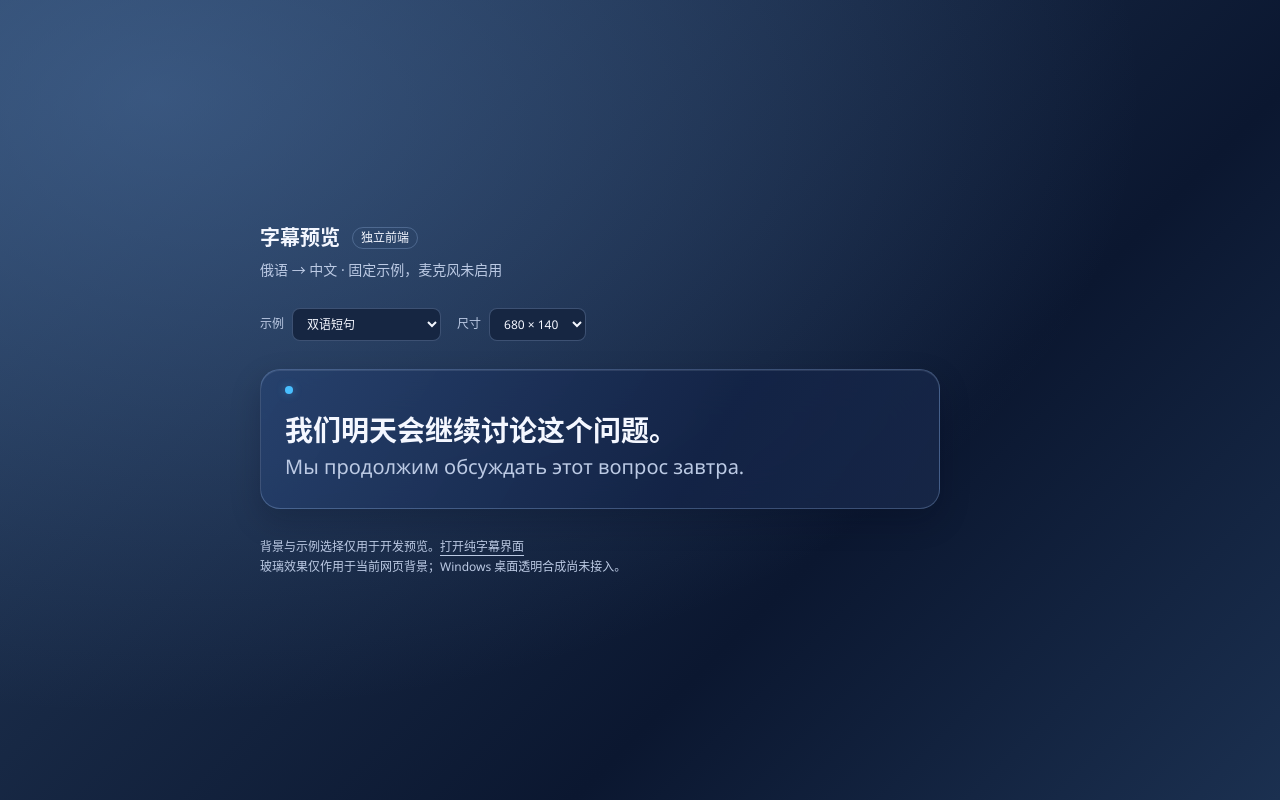
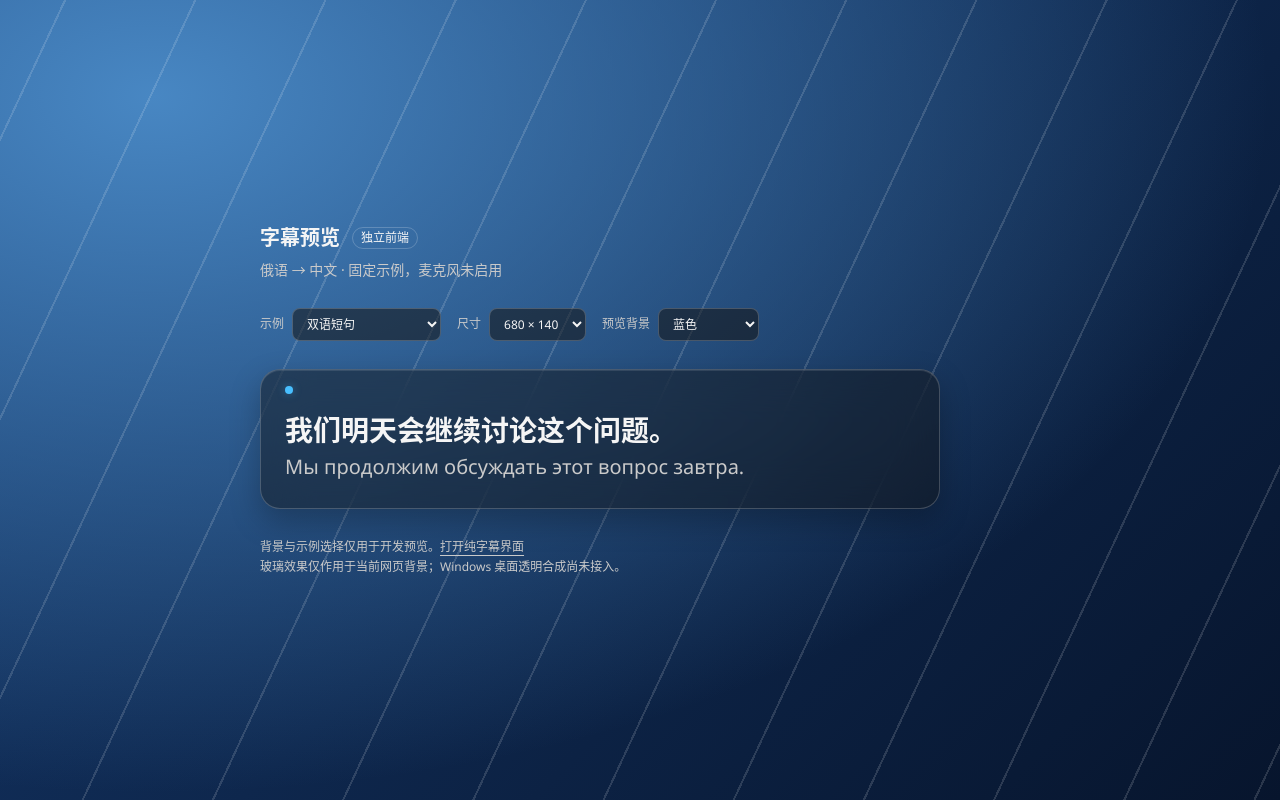
Before and after one commit to seren7350-ux/ru-zh-live-subtitles, a React (Vite) app in the folder frontend/: page / in a window 1280 px wide. Built offline with nearby package versions, Linux system fonts and the light colour scheme.

Commit message:
fix(frontend): use neutral translucent subtitle glass

```diff
--- a/frontend/src/App.tsx
+++ b/frontend/src/App.tsx
@@ -10,11 +10,12 @@ export default function App() {
     getSubtitleSample(new URLSearchParams(window.location.search).get("sample")),
   )
   const [compact, setCompact] = useState(false)
+  const [backdrop, setBackdrop] = useState("blue")
   const width = compact ? 420 : 680
   const height = compact ? 108 : 140
 
   return (
-    <main className="preview-page font-sans text-foreground">
+    <main className="preview-page font-sans text-foreground" data-backdrop={backdrop}>
       <div className="preview-content">
         <header className="space-y-2">
           <div className="flex items-center gap-3">
@@ -38,6 +39,14 @@ export default function App() {
               <option value="compact">420 × 108</option>
             </select>
           </label>
+          <label>
+            预览背景
+            <select value={backdrop} onChange={(event) => setBackdrop(event.target.value)}>
+              <option value="blue">蓝色</option>
+              <option value="mono">灰阶</option>
+              <option value="warm">绿色 / 暖色</option>
+            </select>
+          </label>
         </div>
 
         <div className="preview-viewport" style={{ width, height }}>
--- a/frontend/src/preview/preview.css
+++ b/frontend/src/preview/preview.css
@@ -1,11 +1,28 @@
 .preview-page {
+  --preview-light: #4887c3;
+  --preview-mid: #15396d;
+  --preview-dark: #07152d;
   min-height: 100svh;
   display: grid;
   place-items: center;
   padding: 40px 24px;
   background:
-    radial-gradient(ellipse at 12% 12%, rgb(87 127 180 / 45%), transparent 62%),
-    linear-gradient(135deg, #263d5d, #0b1730 66%, #1b3050);
+    /* Fine lines make page-local blur visible without a desktop wallpaper. */
+    repeating-linear-gradient(115deg, transparent 0 58px, rgb(255 255 255 / 14%) 58px 60px, transparent 60px 118px),
+    radial-gradient(ellipse at 12% 12%, var(--preview-light), transparent 70%),
+    linear-gradient(135deg, var(--preview-mid), var(--preview-dark));
+}
+
+.preview-page[data-backdrop="mono"] {
+  --preview-light: #555555;
+  --preview-mid: #303030;
+  --preview-dark: #141414;
+}
+
+.preview-page[data-backdrop="warm"] {
+  --preview-light: #75a57b;
+  --preview-mid: #415d3d;
+  --preview-dark: #9a653f;
 }
 
 .preview-content {
@@ -31,7 +48,7 @@
 
 .preview-controls select {
   color: var(--foreground);
-  background: #162642;
+  background: rgb(20 20 20 / 55%);
   border: 1px solid var(--border);
   border-radius: 8px;
   padding: 6px 10px;
--- a/frontend/src/styles.css
+++ b/frontend/src/styles.css
@@ -1,6 +1,6 @@
 @import "tailwindcss";
 
-/* Shared cool-blue tokens. Preview canvas styles live in preview/preview.css. */
+/* Neutral glass; environmental color comes from behind the surface. */
 :root {
   color-scheme: dark;
   font-synthesis: none;
@@ -9,13 +9,13 @@
   font-family: "Segoe UI Variable", "Segoe UI", "Microsoft YaHei UI", "Microsoft YaHei", "PingFang SC", "Noto Sans CJK SC", sans-serif;
 
   --background: transparent;
-  --foreground: #f4f7ff;
-  --card: rgb(19 35 70 / 88%);
+  --foreground: #f5f5f5;
+  --card: rgb(18 18 18 / 45%);
   --card-foreground: var(--foreground);
-  --muted-foreground: #bccae4;
-  --secondary: #1e3355;
+  --muted-foreground: #cacaca;
+  --secondary: #28282a;
   --primary: #6ab9ff;
-  --border: rgb(163 193 240 / 28%);
+  --border: rgb(255 255 255 / 20%);
   --ready: #48bfff;
   --radius: 1.25rem;
   --subtitle-chinese-size: 28px;
@@ -78,11 +78,11 @@ html:has(.subtitle-root) {
   overflow: hidden;
   border: 1px solid var(--border);
   border-radius: var(--radius);
-  background: linear-gradient(120deg, rgb(39 66 111 / 85%), var(--card) 65%, rgb(23 39 72 / 91%));
+  background: var(--card);
   color: var(--foreground);
   /* This only blurs content in the same browser page, never the Windows desktop. */
   backdrop-filter: blur(24px);
-  box-shadow: inset 0 1px 0 rgb(228 239 255 / 10%), 0 12px 30px rgb(2 10 29 / 22%);
+  box-shadow: inset 0 1px 0 rgb(255 255 255 / 10%), 0 12px 30px rgb(0 0 0 / 25%);
 }
 
 .subtitle-dot {
```
Also changed, not shown: 1 other file (tests, documents, lock files or other folders).
